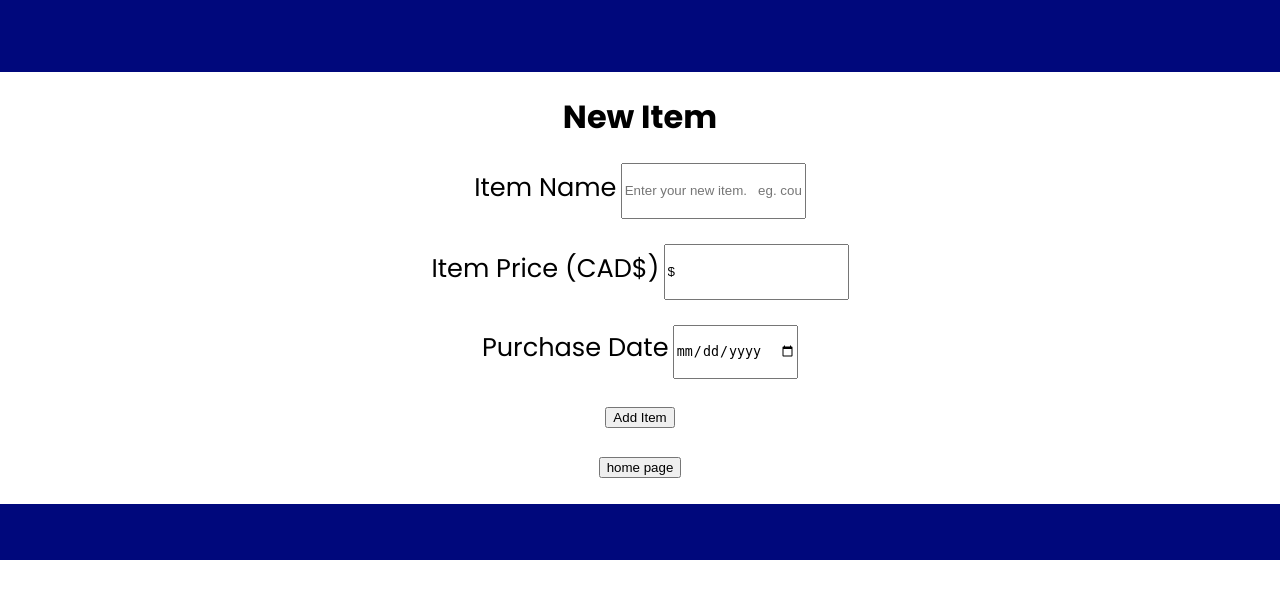
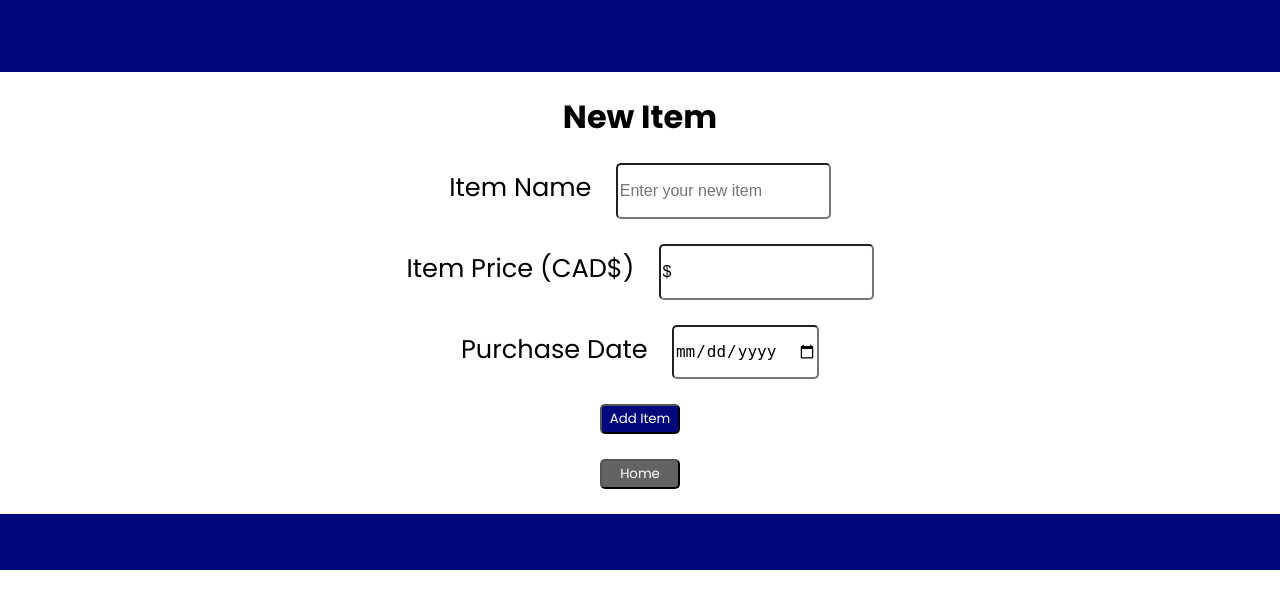
Before and after one commit to ericpeterson91/My-Stuff-Portfolio, a Node server app: page /new in a window 1280 px wide. Shown: the top 609 px of the page. Run offline with Node 20, Linux system fonts and the light colour scheme; some libraries are stand-ins or nearby versions.

Commit message:
soft submit of project 2

```diff
--- a/config/database.js
+++ b/config/database.js
@@ -6,10 +6,6 @@ mongoose.connect("mongodb://localhost/items" || process.env.DATABASE_URL
   useUnifiedTopology: true
 });
 
-//when do I include the mongoDB database? also what is the deal with mongoDB saying to change the firstDatabase line to _____? (check mongoDB website)
-
-
-// shortcut to mongoose.connection object
 const db = mongoose.connection;
 
 db.on('connected', function () {
--- a/config/passport.js
+++ b/config/passport.js
@@ -1,7 +1,5 @@
 const passport = require('passport');
-
 const GoogleStrategy = require('passport-google-oauth').OAuth2Strategy;
-// new code below
 const User = require('../models/user');
 
 
@@ -16,7 +14,6 @@ passport.use(new GoogleStrategy({
       if (user) {
         return cb(null, user);
       } else {
-        // we have a new student via OAuth!
         var newUser = new User({
           name: profile.displayName,
           email: profile.emails[0].value,
--- a/models/item.js
+++ b/models/item.js
@@ -26,5 +26,3 @@ const itemSchema = new mongoose.Schema({
 })
 
 module.exports = mongoose.model('Item', itemSchema)
-
-// module.exports = mongoose.model('Comment', commentSchema)
--- a/public/stylesheets/style.css
+++ b/public/stylesheets/style.css
@@ -108,6 +125,39 @@ width: 35vw;
   font-family: 'Poppins', sans-serif;
 }
 
+.btn {
+  height: 30px;
+  width: 80px;
+  border-radius: 5px;
+  font-family: 'Poppins', sans-serif;
+}
+
+.comment-btn {
+  margin-right: 10px;
+  background-color:rgb(99, 99, 99);
+  text-decoration: none;
+  color: white;
+  cursor: pointer;
+}
+
+a {
+  text-decoration: none;
+  color: white;
+}
+
+.edit-btn {
+  background-color: var(--main-text-color);
+  cursor: pointer;
+  color: white;
+}
+
+.danger-btn {
+  background-color: rgb(255, 0, 0);
+  color: white;
+  margin-top: 10px;
+  cursor: pointer;
+}
+
 .add-btn:hover {
   cursor: pointer;
   background-color: rgb(0, 9, 140);
@@ -181,3 +222,75 @@ section {
 .usd {
   color: rgb(0, 153, 255);
 }
+
+.btn-add-2 {
+  background-color: var(--main-text-color);
+  color: white;
+  cursor: pointer;
+}
+
+.btn-home {
+ background-color:rgb(99, 99, 99);
+ cursor: pointer;
+ color: white;
+}
+
+input {
+  margin-left: 20px;
+  border-radius: 5px;
+  font-size: 16px;
+}
+
+textarea {
+  border-radius: 10px;
+  font-size: 20px;
+}
+
+.btn-add-3 {
+  height: 40px;
+  width: 100px;
+  margin-top: 10px;
+  color: rgb(255, 255, 255);
+  background-color: var(--main-text-color);
+  font-size: 18px;
+  cursor: pointer;
+  margin-right: 20px;
+}
+
+.note-title {
+  text-transform: capitalize;
+  font-size: 36px;
+}
+
+.comment-list {
+  list-style-type: circle;
+}
+
+.edit-container {
+  display: flex;
+  align-items: center;
+  justify-content: center;
+  flex-direction: column;
+}
+
+
+@media only screen and (max-width: 500px) {
+  .item-container {
+    display: grid;
+    grid-template-columns: 1fr;
+    grid-template-rows: 1fr;
+    grid-gap: 20px;
+    margin: 0 20px;
+  }
+  textarea {
+    margin: 0 20px;
+  }
+  .track {
+    display: block;
+    margin-right: 70px;
+  }
+  input {
+    display: block;
+    margin-top: 10px;
+  }
+}
--- a/views/new.ejs
+++ b/views/new.ejs
@@ -4,7 +4,6 @@
     <meta charset="UTF-8">
     <meta http-equiv="X-UA-Compatible" content="IE=edge">
     <meta name="viewport" content="width=device-width, initial-scale=1.0">
-    <!-- <link href="https://cdn.jsdelivr.net/npm/bootstrap@5.1.3/dist/css/bootstrap.min.css" rel="stylesheet" integrity="sha384-1BmE4kWBq78iYhFldvKuhfTAU6auU8tT94WrHftjDbrCEXSU1oBoqyl2QvZ6jIW3" crossorigin="anonymous"> -->
     <link rel='stylesheet' href='/stylesheets/style.css' />
     <link rel="icon" type="image/svg+xml" href="https://example.com/image.svg">
     <title>New Item</title>
@@ -13,36 +12,33 @@
   <section class="top">
 
   </section>
-    <div class="container">
-        <h1 class="mb-4">New Item</h1>
-        <div class="form-group">
+    <div class="edit-container">
+        <h1>New Item</h1>
+        <div>
             <form action="/new" method="POST">
                 <div class="row">
             <label for="name">Item Name</label>
-              <input type="text" placeholder="Enter your new item.   eg. couch" name="name" id="name">
+              <input type="text" placeholder="Enter your new item" name="name" id="name">
             </div> <br><div class="row">
-                <!-- If I have time, make it so the user has to input the price in the correct format -->
+
               <label for="purchasePrice">Item Price (CAD$)</label>
               <input type="text" value="$" placeholder="Enter dollar amount. Integers only" name="purchasePrice" id="purchasePrice">
             </div><br><div class="row">
               <label for="purchaseDate">Purchase Date</label>
               <input type="date" name="purchaseDate">
             </div> <br><div class="row">
-                <!-- Maybe don't include this yet? -->
-              <!-- <label for="comment">Comments</label>
-              <input type="text" name="comment"> -->
+
             </div>
-              <button type="submit" class="btn btn-primary">Add Item</button>
+              <button type="submit" class="btn btn-add-2">Add Item</button>
             </form><br>
-            <a href="./../"><button class="btn btn-secondary">home page</button></a>
+            <a href="./../"><button class="btn btn-home">Home</button></a>
         </div>
       </form>
     </div><br>
-    <div class="container">
-   <!-- <a href="./../"><button class="btn btn-secondary">home page</button></a> -->
+
    <section class="bottom">
 
   </section>
-    </div>
+
 </body>
 </html>
```
Also changed, not shown: other parts of public/stylesheets/style.css (+29 -21 lines), controllers/items.js (+1 -21 lines), routes/index.js (+0 -21 lines), views/comment.ejs (+12 -11 lines), views/edit.ejs (+8 -13 lines), views/index.ejs (+8 -15 lines), bin/www, public/images/G.png (deleted), public/images/google.jpeg (deleted), public/images/iD0v97y.png (deleted).
